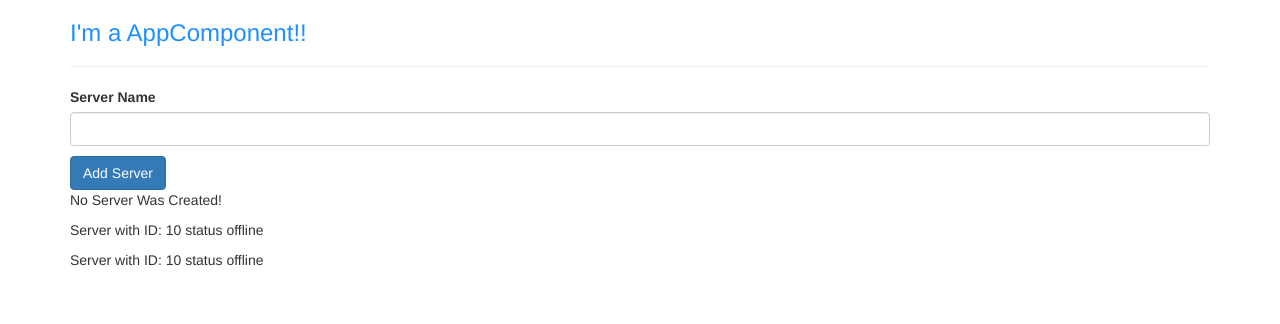
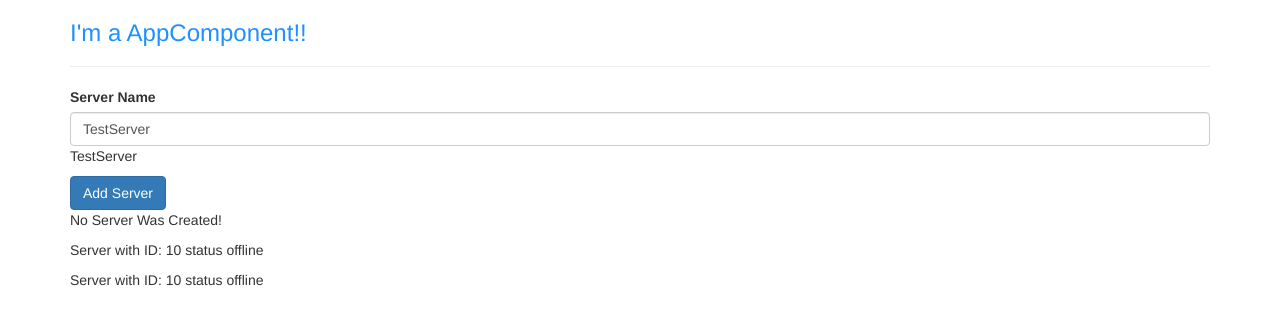
Before and after one commit to JuanOlivadoti/Angular5Course-Max, an Angular app in the folder my-first-app/: page / in a window 1280 px wide. Shown: the top 324 px of the page. Built offline with nearby package versions, Linux system fonts and the light colour scheme.

Commit message:
Two way binding

```diff
--- a/my-first-app/src/app/servers/servers.component.html
+++ b/my-first-app/src/app/servers/servers.component.html
@@ -1,5 +1,6 @@
 <label>Server Name</label>
-<input type="text" class="form-control" (input)="onUpdateServerName($event)">
+<!-- <input type="text" class="form-control" (input)="onUpdateServerName($event)"> -->
+<input type="text" class="form-control" [(ngModel)]="serverName">
 <p>{{serverName}}</p>
 <button class="btn btn-primary" [disabled]="!allowNewServer" (click)="onCreateServer()">Add Server</button>
 <p>{{serverCreationStatus}}</p>
--- a/my-first-app/src/app/servers/servers.component.ts
+++ b/my-first-app/src/app/servers/servers.component.ts
@@ -15,7 +15,7 @@ import {
 export class ServersComponent implements OnInit {
   allowNewServer = false;
   serverCreationStatus = "No Server Was Created!";
-  serverName = '';
+  serverName = 'TestServer';
 
   constructor() {
     setTimeout(() => {
```
